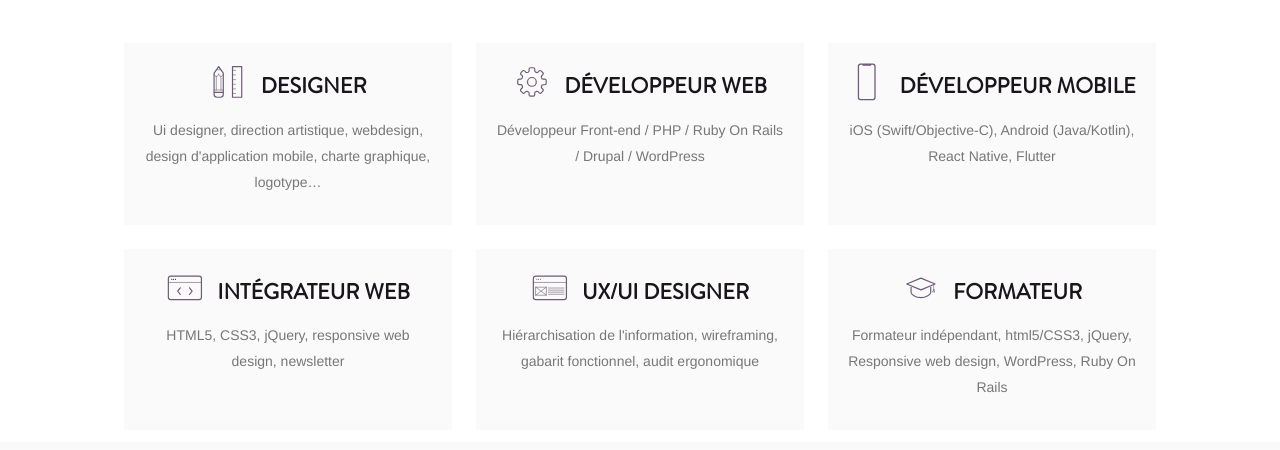
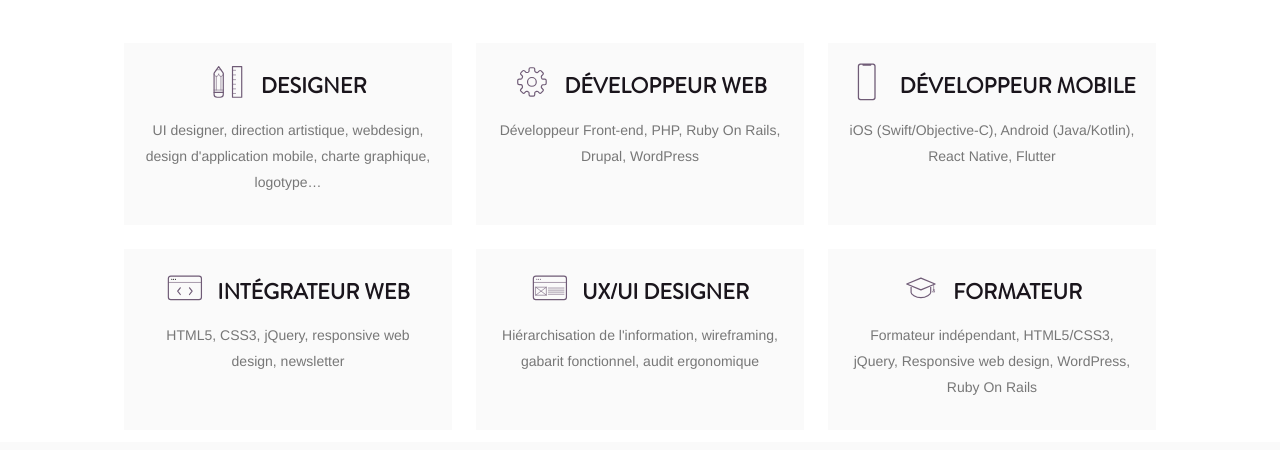
Before and after one commit to hellodeloo/the-greaaat-gatsby, a Gatsby site: page / in a window 1280 px wide. Shown: the part 1159-1609 px from the top of the page. Built offline with nearby package versions, Linux system fonts and the light colour scheme; Gatsby itself is replaced by a stand-in of ours.

Commit message:
Fix typos 💅

```diff
--- a/src/pages/index.js
+++ b/src/pages/index.js
@@ -50,7 +50,7 @@ export default () => (
               </svg>
               Designer
             </h3>
-            <p className="skills__legend">Ui designer, direction artistique, webdesign, design d'application mobile, charte graphique, logotype…</p>
+            <p className="skills__legend">UI designer, direction artistique, webdesign, design d'application mobile, charte graphique, logotype…</p>
           </li>
 
           <li className="skills__item">
@@ -63,7 +63,7 @@ export default () => (
               </svg>
               Développeur web
             </h3>
-            <p className="skills__legend">Développeur Front-end / PHP / Ruby On Rails / Drupal / WordPress</p>
+            <p className="skills__legend">Développeur Front-end, PHP, Ruby On Rails, Drupal, WordPress</p>
           </li>
 
           <li className="skills__item">
@@ -121,7 +121,7 @@ export default () => (
               </svg>
               Formateur
             </h3>
-            <p className="skills__legend">Formateur indépendant, html5/CSS3, jQuery, Responsive web design, WordPress, Ruby On Rails</p>
+            <p className="skills__legend">Formateur indépendant, HTML5/CSS3, jQuery, Responsive web design, WordPress, Ruby On Rails</p>
           </li>
         </ul>
       </div>
```
